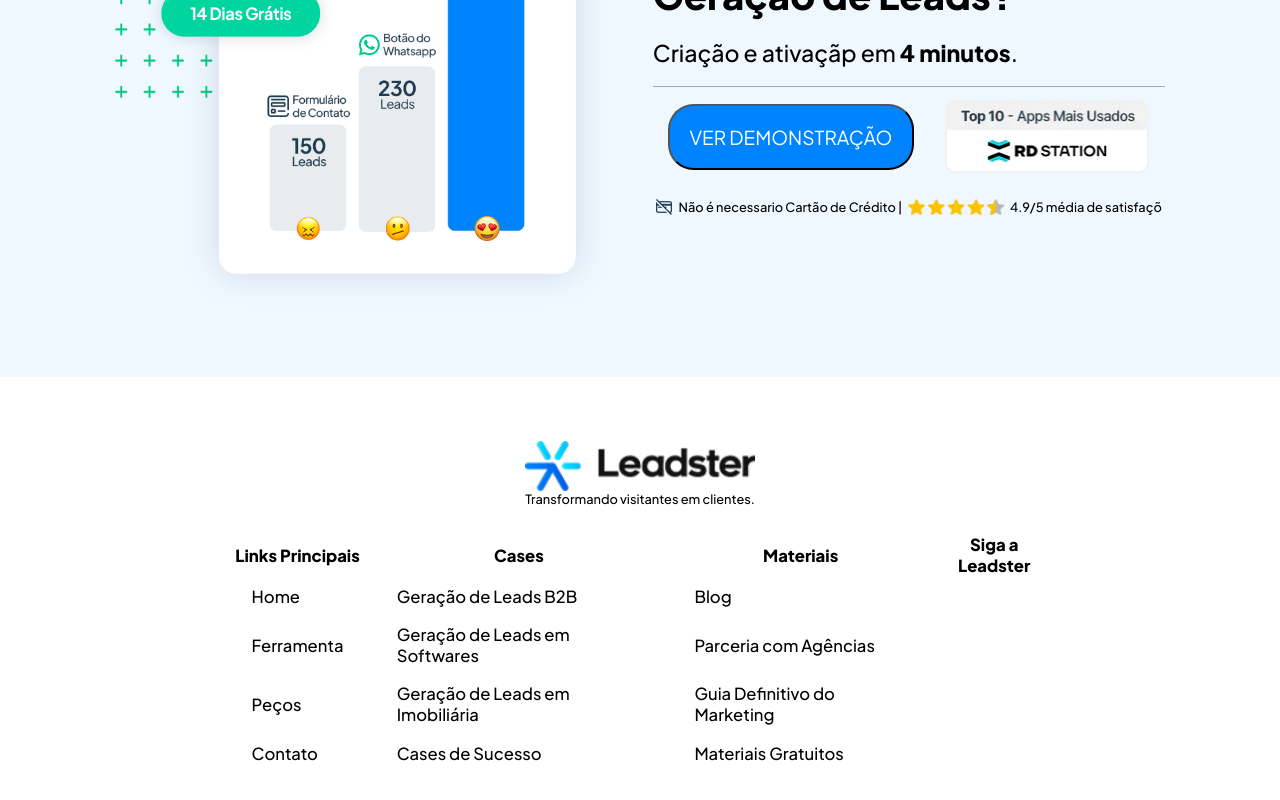
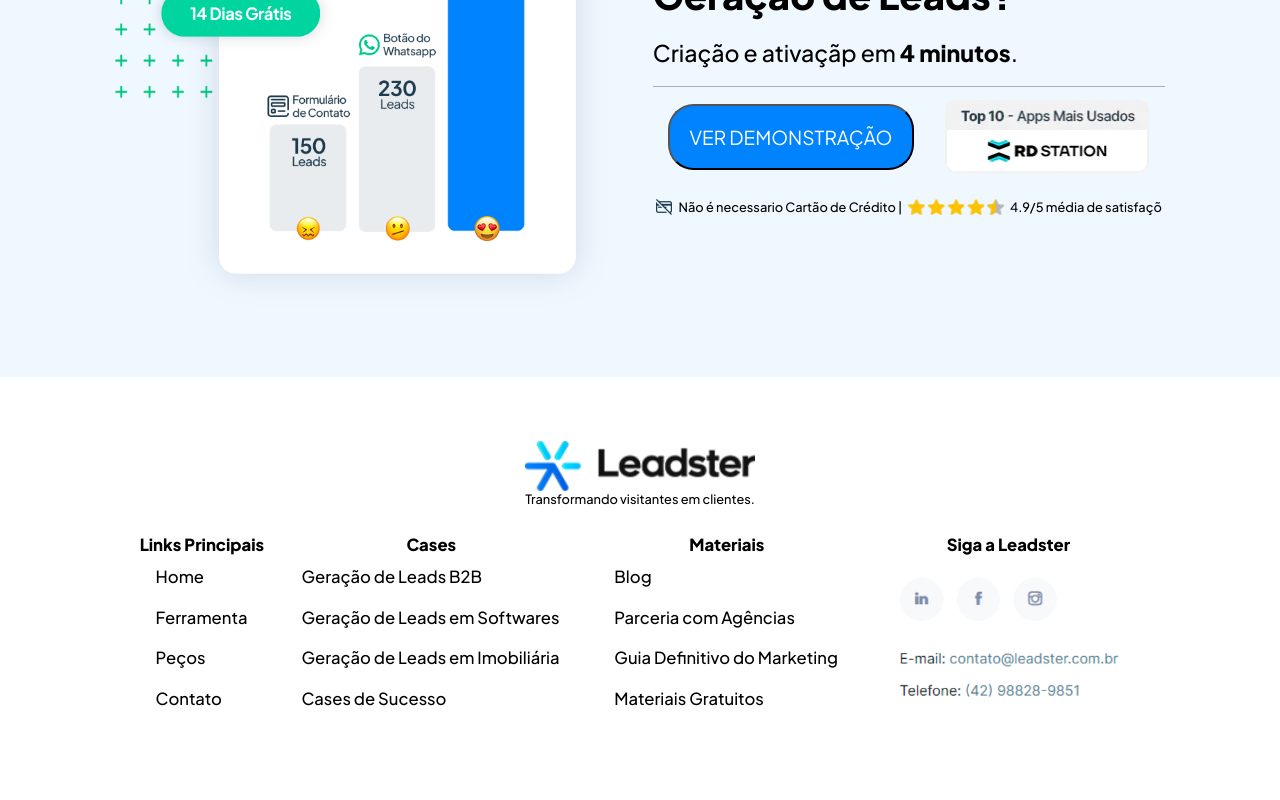
Before and after one commit to JuniorPrado-dev/landing-page-case-leadiste, a Next.js app: page / in a window 1280 px wide. Shown: the part 1692-2492 px from the top of the page. Built offline with nearby package versions, Linux system fonts and the light colour scheme.

Commit message:
add list of links in footer.

```diff
--- a/src/componentes/footer/index.tsx
+++ b/src/componentes/footer/index.tsx
@@ -18,11 +18,13 @@
 					</S.TrStyled>
 				</thead>
 				<tbody>
-
 					<S.TrStyled>
 						<S.TdStyled><Link href="/">Home</Link></S.TdStyled>
 						<S.TdStyled><Link href="">Geração de Leads B2B</Link></S.TdStyled>
 						<S.TdStyled><Link href="">Blog</Link></S.TdStyled>
+						<S.TdStyled rowSpan={4}>
+							<S.ImageStyled src="/assets/images/contatos.png" />
+						</S.TdStyled>
 					</S.TrStyled>
 					<S.TrStyled>
 						<S.TdStyled><Link href="">Ferramenta</Link></S.TdStyled>
--- a/src/componentes/footer/style.ts
+++ b/src/componentes/footer/style.ts
@@ -6,7 +6,7 @@
     flex-direction: column;
     align-items: center;
     justify-content: center;
-    width: 65vw;
+    width: 100vw;
     height: fit-content;
     background-color:#FFFFFF;
     padding: 5vw 0;
@@ -14,6 +14,9 @@
     `;
 
 export const ImageStyled = styled.img`
+    width:18vw;
+    `;
+export const SmallImageStyled = styled.img`
     width:18vw;
     `;
 
@@ -27,7 +30,7 @@
     `;
 
 export const TableLinksStyled = styled.table`
-    width: 100%;
+    width: 80%;
     margin-top:2vw;
     font-size: 1.3vw;
     font-weight: 500;
```
Also changed, not shown: public/assets/images/contatos.png (added).
